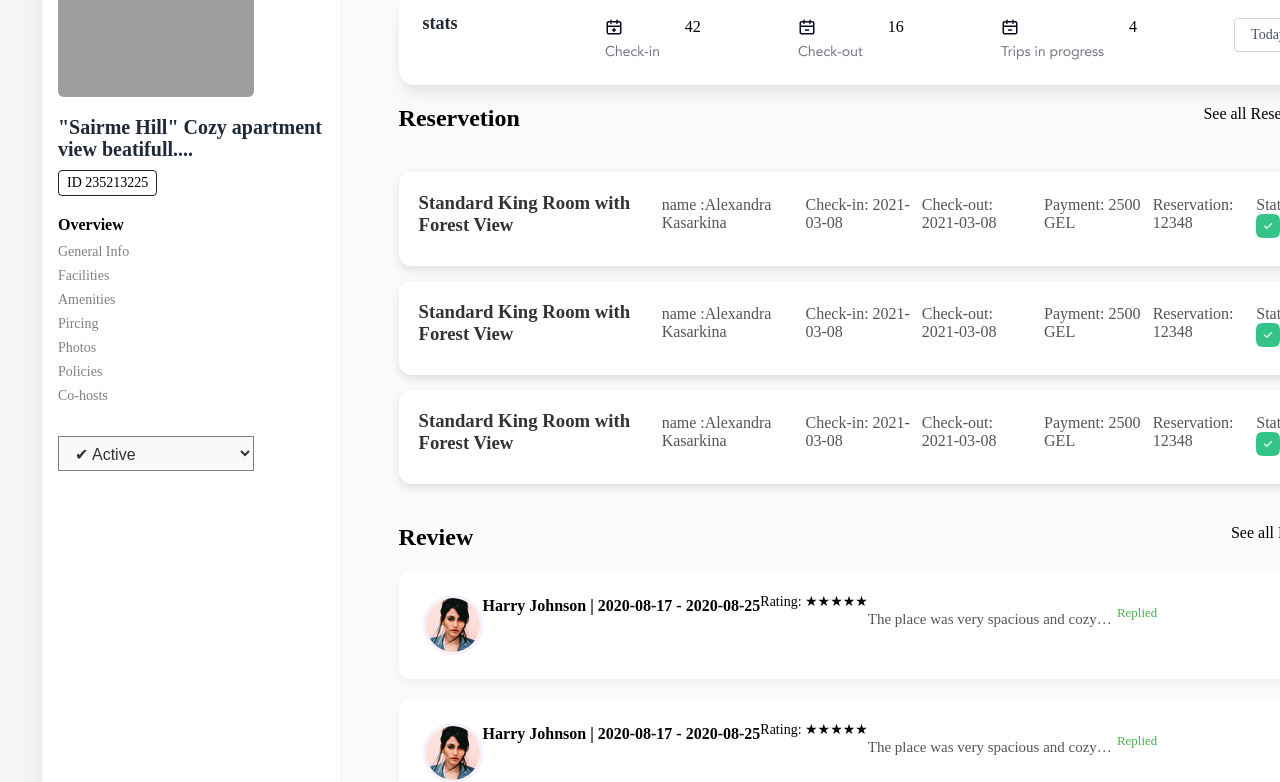
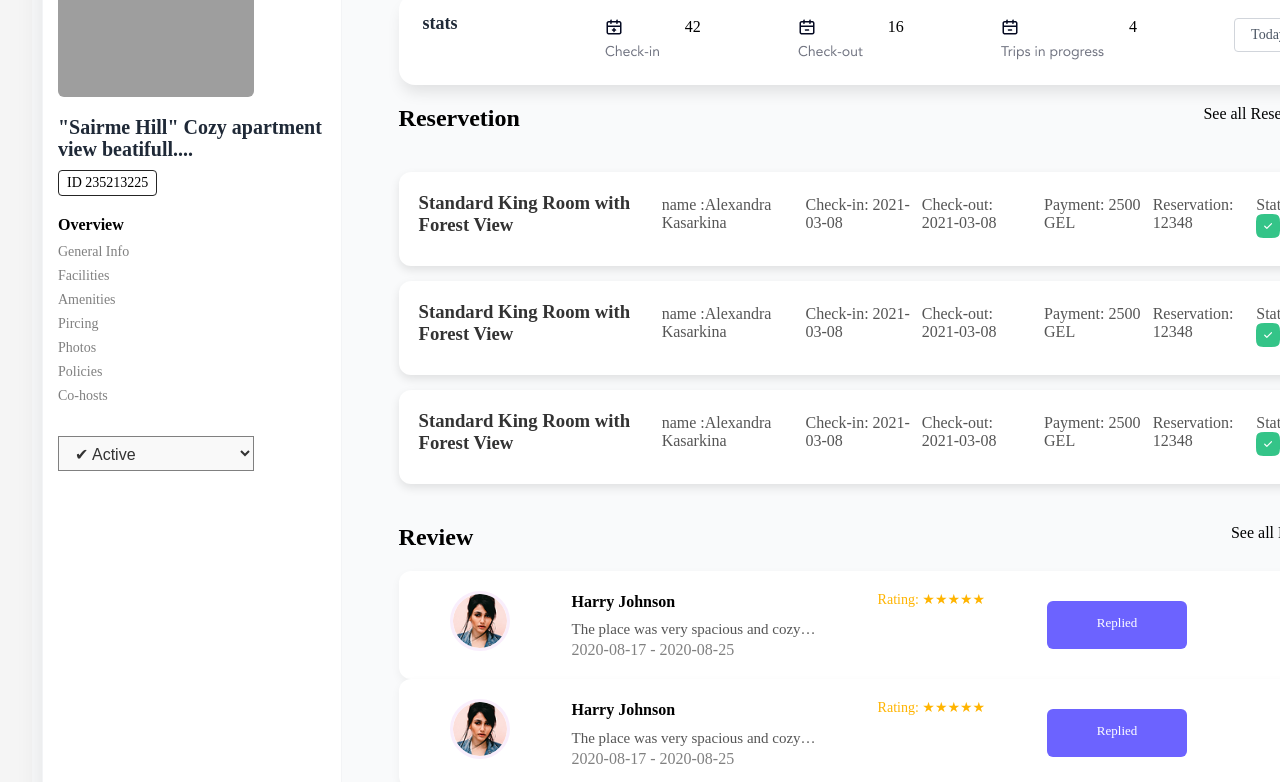
Before and after one commit to lika573/hotel-web, a website: page index.html in a window 1280 px wide. Shown: the part 175-957 px from the top of the page. Drawn offline with Linux system fonts and the light colour scheme; grey boxes are pictures that could not be loaded.

Commit message:
change typescript, add class, review-trip and dis, put review-header and review-comment in dis div, and styled it in css

```diff
--- a/script.js
+++ b/script.js
@@ -76,7 +76,7 @@ var view = [
 if (review) {
     review.innerHTML = view
         .map(function (review) {
-        return " <div class=\"reat\">\n            <div class=\"review-content\">\n             <img src=\"image/Screenshot 2021-03-06 at 00.07 3.png\" alt=\"avatar\">\n                <div class=\"review-header\">".concat(review.guestname, " | ").concat(review.tripstart, " - ").concat(review.tripend, "</div>\n                <div class=\"rating\">Rating: ").concat("★".repeat(review.rating), "</div>\n                <div class=\"comment\">").concat(review.comment, "</div>\n                ").concat(review.replay ? '<div class="replay">Replied</div>' : "", "\n            </div>\n     </div>\n      \n  ");
+        return " <div class=\"reat\">\n            <div class=\"review-content\">\n             <img src=\"image/Screenshot 2021-03-06 at 00.07 3.png\" alt=\"avatar\">\n            <div class=\"dis\">\n              <div class=\"review-header\">".concat(review.guestname, "</div> \n              <div class=\"comment\">").concat(review.comment, "</div>\n               <div class= \"rewiew-trip\">\n                ").concat(review.tripstart, " - ").concat(review.tripend, "</div>\n            </div>\n               \n                <div class=\"rating\">Rating: ").concat("★".repeat(review.rating), "</div>\n                ").concat(review.replay ? '<div class="replay">Replied</div>' : "", "\n            </div>\n     </div>\n      \n  ");
     })
         .join(" ");
 }
@@ -114,7 +114,8 @@ var massages = [
     },
 ];
 if (massage) {
-    massage.innerHTML = massages.map(function (mes) {
+    massage.innerHTML = massages
+        .map(function (mes) {
         return "   \n     \n      <div class=\"massage-card\">\n          <img src=\"".concat(mes.avatar, "\" alt=\"avatar\" class=\"avatar\">\n          <div class=\"massage-content\">\n            <div class=\"header\">\n              <span class=\"guestname\">").concat(mes.guestname, "</span> | \n              <span class=\"procces\">").concat(mes.procces, "</span>\n            </div>\n            <div class=\"date\">").concat(mes.date, "</div>\n            <div class=\"massage-text\">").concat(mes.massage, "</div>\n          </div>\n        </div>\n      \n  ");
     })
         .join(" ");
@@ -128,34 +129,36 @@ var activitie = [
         act: "Room with balcony needscleaning",
         message: "Lorem ipsum dolor sit ament",
         date: "April 22, 2022",
-        time: "20:20 pm"
+        time: "20:20 pm",
     },
     {
         avatar: "image/Ellipse 178.png",
         act: "Room with balcony needscleaning",
         message: "Lorem ipsum dolor sit ament",
         date: "April 22, 2022",
-        time: "20:20 pm"
+        time: "20:20 pm",
     },
     {
         avatar: "image/Ellipse 179.png",
         act: "Room with balcony needscleaning",
         message: "Lorem ipsum dolor sit ament",
         date: "April 22, 2022",
-        time: "20:20 pm"
+        time: "20:20 pm",
     },
     {
         avatar: "image/Rectangle 726.png",
         act: "Room with balcony needscleaning",
         message: "Lorem ipsum dolor sit ament",
         date: "April 22, 2022",
-        time: "20:20 pm"
+        time: "20:20 pm",
     },
 ];
 if (activities) {
-    activities.innerHTML = activitie.map(function (actt) {
+    activities.innerHTML = activitie
+        .map(function (actt) {
         return "\n      <div class=\"activity-card\">\n        <img src=\"".concat(actt.avatar, "\" alt=\"avatar\" class=\"avatar\">\n        <div class=\"activity\">\n          <div class=\"header\">").concat(actt.act, "</div>\n          <div class=\"message\">").concat(actt.message, "</div>\n          <div class=\"meta\">\n            <span class=\"date\">").concat(actt.date, "</span> | \n            <span class=\"time\">").concat(actt.time, "</span>\n          </div>\n        </div>\n      </div>\n    ");
-    }).join("");
+    })
+        .join("");
 }
 else {
     console.error("Error");
--- a/style.css
+++ b/style.css
@@ -353,58 +353,74 @@ main {
   width: 90%;
   margin: 20px auto;
 }
+.review {
+  width: 90%;
+  margin: 0 auto 20px auto;
+}
+
 .reat {
-  background: white;
+  background: #fff;
   border-radius: 12px;
-  padding: 24px;
-  margin-bottom: 20px;
+  padding: 20px;
   box-shadow: 0 4px 10px rgba(0, 0, 0, 0.05);
   display: flex;
-  justify-content: space-between;
   align-items: flex-start;
-}
-.review {
-  width: 90%;
+
+
 }
 
 .review-content img {
-  grid-column: 1;
   width: 60px;
   height: 60px;
   border-radius: 50%;
   object-fit: cover;
   border: 3px solid #f9eefc;
 }
+
 .review-content {
+  width: 90%;
   display: flex;
+  justify-content: space-around;
+
+}
+.dis{
+  display: flex;
+  flex-direction: column;
 }
 .review-header {
   font-size: 16px;
   font-weight: 600;
-  margin-bottom: 2px;
+  margin-bottom: 4px;
   line-height: 1.4;
+}
+.rewiew-trip{
+  color: gray;
 }
 
 .rating {
-  font-size: 18px;
-  margin-bottom: 8px;
-  line-height: 1;
   font-size: 14px;
   font-weight: 400;
+  margin-bottom: 8px;
+  color: #ffb400;
 }
 
 .comment {
   font-size: 15px;
-  color: #555555;
+  color: #555;
   line-height: 1.6;
-  margin-top: 12px;
 }
 
 .replay {
+  width: 140px;
+  height: 48px;
   font-size: 13px;
-  color: #4caf50;
   margin-top: 10px;
-  padding-left: 5px;
+  background: #6c63ff;
+  color: white;
+  padding: 14px 12px;
+  border-radius: 6px;
+  text-align: center;
+
 }
 
 .massage {
```
Also changed, not shown: script.ts (+42 -36 lines).
